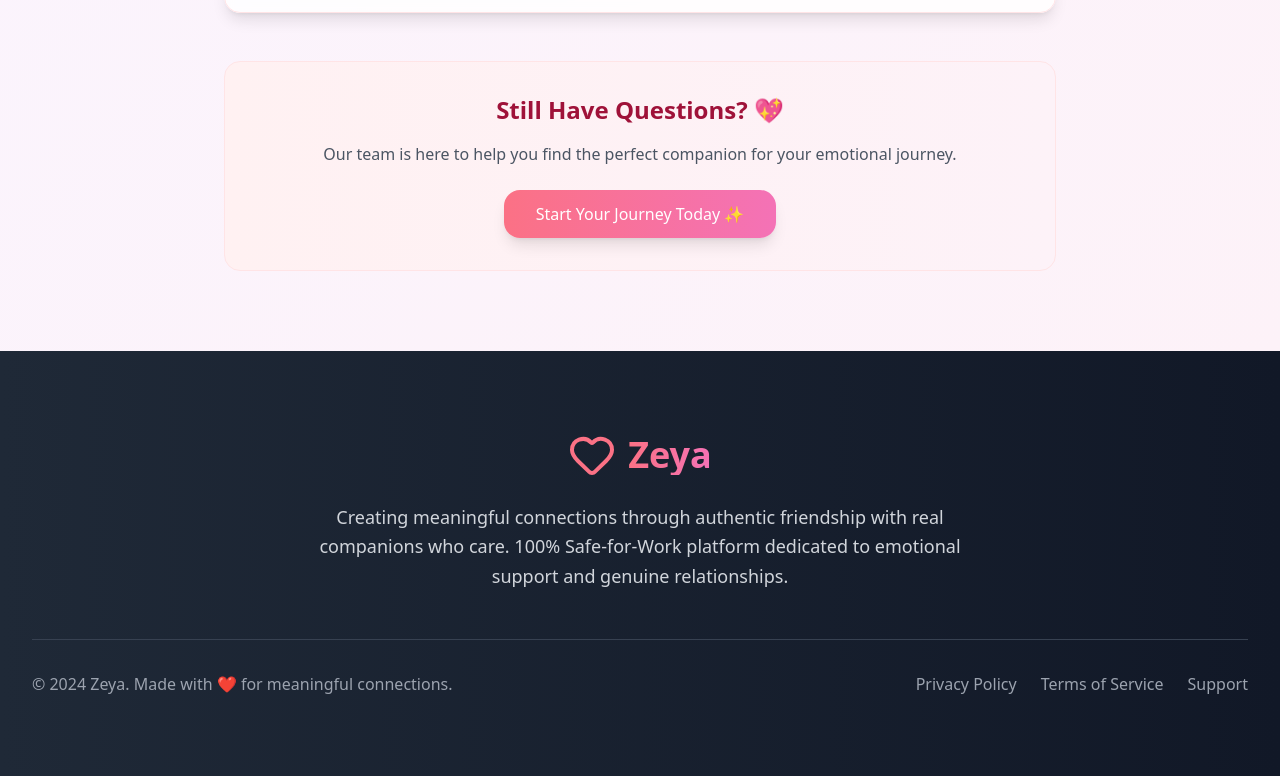
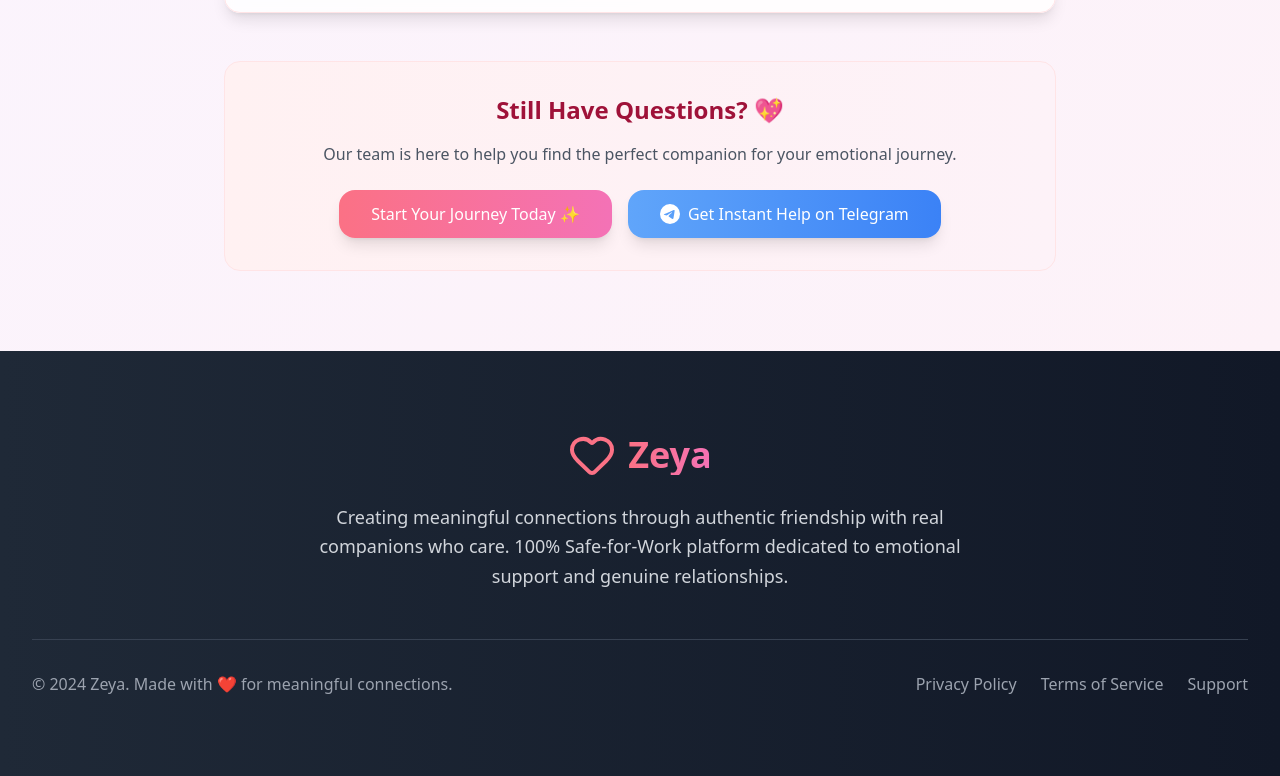
Before and after one commit to Yuribb-lab/zeya-app, a React (Create React App) app: page / in a window 1280 px wide. Shown: the part 2854-3630 px from the top of the page. Built offline with nearby package versions, Linux system fonts and the light colour scheme.

Commit message:
Add Telegram bot notifications and payment flow improvements

```diff
--- a/src/App.js
+++ b/src/App.js
@@ -12,7 +12,7 @@ const TELEGRAM_CONFIG = {
 // Success URL: https://zeyalove.com?session_id={CHECKOUT_SESSION_ID}&payment_success=true
 // (Cancel URL is not needed - Stripe handles this automatically)
 const stripePaymentLinks = {
-  'Soft Love': 'https://buy.stripe.com/test_9B628kabNbbwc0je7Mbsc03', // 🔴 LIVE LINK
+  'Soft Love': 'https://buy.stripe.com/5kQ3cv6YNbSf1axcsa8so02', // 🔴 LIVE LINK
   'Romantic': 'https://buy.stripe.com/dRm6oH5UJbSff1n1Nw8so00',
   'Deep Bond': 'https://buy.stripe.com/fZu5kDfvjg8vdXj0Js8so01',
   'Devoted': 'https://buy.stripe.com/fZu9AT6YNcWj8CZ2RA8so03',
@@ -1551,12 +1551,23 @@ const ZeyaApp = () => {
                 <p className="text-gray-600 mb-6">
                   Our team is here to help you find the perfect companion for your emotional journey.
                 </p>
+                <div className="flex flex-col sm:flex-row gap-4 justify-center items-center">
                   <button
                     onClick={() => setShowSurvey(true)}
                     className="bg-gradient-to-r from-rose-400 to-pink-400 text-white px-8 py-3 rounded-2xl hover:from-rose-500 hover:to-pink-500 transition-all duration-300 shadow-lg hover:shadow-xl transform hover:-translate-y-1 font-medium"
                   >
                     Start Your Journey Today ✨
                   </button>
+                  <button
+                    onClick={() => window.open('https://t.me/ZeyaSupportBot', '_blank')}
+                    className="bg-gradient-to-r from-blue-400 to-blue-500 text-white px-8 py-3 rounded-2xl hover:from-blue-500 hover:to-blue-600 transition-all duration-300 shadow-lg hover:shadow-xl transform hover:-translate-y-1 font-medium flex items-center space-x-2"
+                  >
+                    <svg className="w-5 h-5" viewBox="0 0 24 24" fill="currentColor">
+                      <path d="M11.944 0A12 12 0 0 0 0 12a12 12 0 0 0 12 12 12 12 0 0 0 12-12A12 12 0 0 0 12 0a12 12 0 0 0-.056 0zm4.962 7.224c.1-.002.321.023.465.14a.506.506 0 0 1 .171.325c.016.093.036.306.02.472-.18 1.898-.962 6.502-1.36 8.627-.168.9-.499 1.201-.82 1.23-.696.065-1.225-.46-1.9-.902-1.056-.693-1.653-1.124-2.678-1.8-1.185-.78-.417-1.21.258-1.91.177-.184 3.247-2.977 3.307-3.23.007-.032.014-.15-.056-.212s-.174-.041-.249-.024c-.106.024-1.793 1.14-5.061 3.345-.48.33-.913.49-1.302.48-.428-.008-1.252-.241-1.865-.44-.752-.245-1.349-.374-1.297-.789.027-.216.325-.437.893-.663 3.498-1.524 5.83-2.529 6.998-3.014 3.332-1.386 4.025-1.627 4.476-1.635z"/>
+                    </svg>
+                    <span>Get Instant Help on Telegram</span>
+                  </button>
+                </div>
               </div>
             </div>
           </div>
```
Lines whose indentation alone changed are shown as unchanged.
